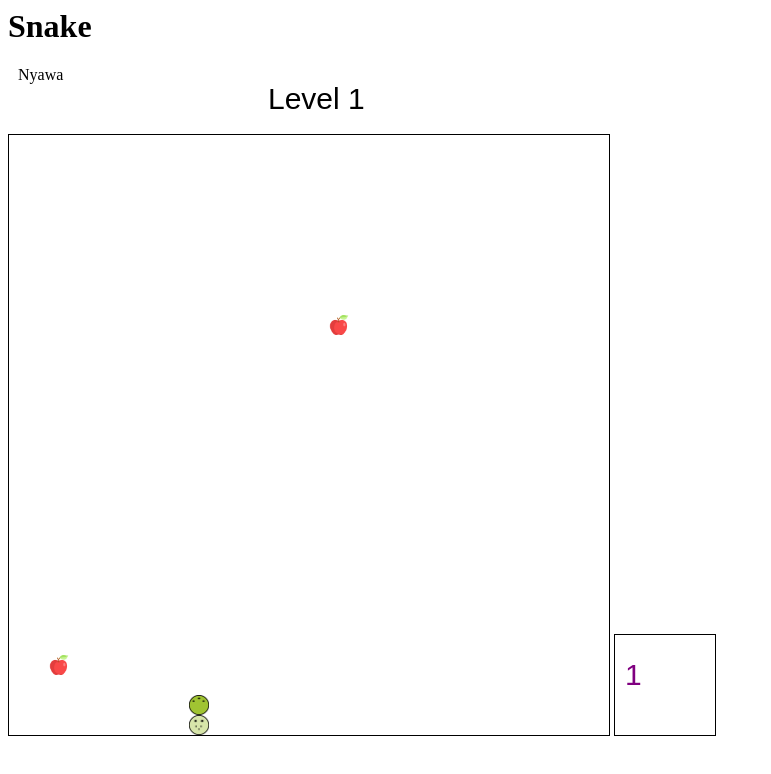
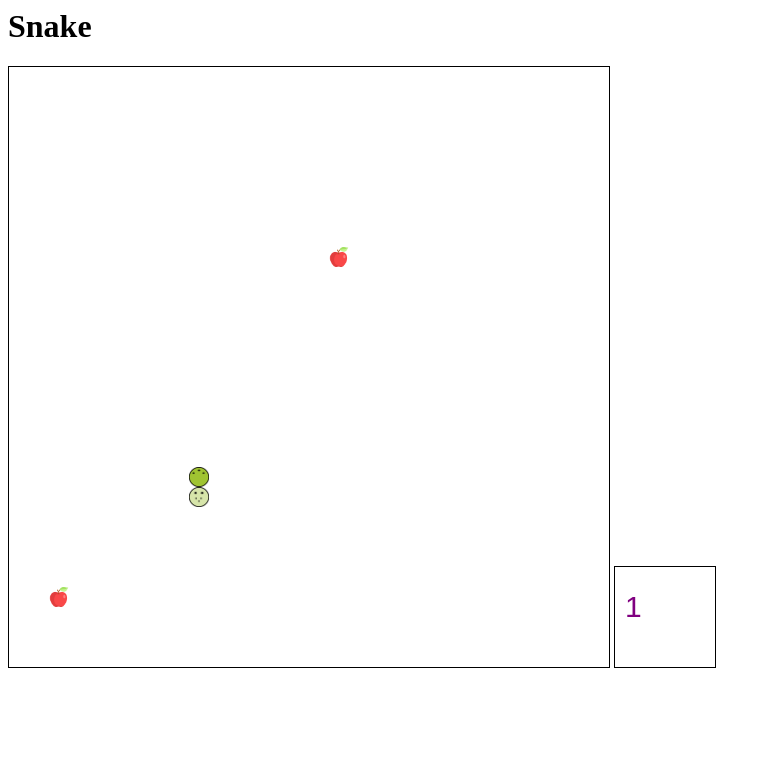
Before and after one commit to NovanM/snake-game-rg, a plain HTML site: page index.html in a window 1280 px wide. Shown: the whole page, without its empty margins (0-771 px from the left). Drawn offline with Linux system fonts and the light colour scheme.

Commit message:
Revert "Nyawa"

```diff
--- a/index.html
+++ b/index.html
@@ -8,14 +8,11 @@
         </style>
     <body onload="draw();">
         <h1>Snake</h1>
-        <div style="padding-left: 10px;">Nyawa</div>
         <img id="apple" style="display: none;" width="20" height="20" src="assets/image/apple.png" alt="Apple">
         <img id="nyawa" style="display: none;" width="20" height="20" src="/assets/image/nyawa.png" alt="Nyawa">
         <img id="headSnake" style="display: none;" src="assets/image/snake-head.png" alt="snakeHead">
         <img id="bodySnake" style="display: none;" width="5" height="5" src="assets/image/snake-body.png" alt="snakeBody">
-        <canvas id="nyawaBoard" width="250" height="50" style="position: absolute;"></canvas>
-        <canvas id="levelBoard" width="350" height="50" style="position: absolute; margin-left: 250;"></canvas>
-        <canvas id="snakeBoard" width="600" height="600" style="border:1px solid #000000; margin-top: 50px;"></canvas>
+        <canvas id="snakeBoard" width="600" height="600" style="border:1px solid #000000;"></canvas>
         <canvas id="score1Board" width="100" height="100" style="border:1px solid #000000;"></canvas>
     </body>
 </html>
--- a/index.js
+++ b/index.js
@@ -1,7 +1,7 @@
 const CELL_SIZE = 20;
 
 const CANVAS_SIZE = 600;
-const REDRAW_INTERVAL = 10;
+const REDRAW_INTERVAL = 100;
 const WIDTH = CANVAS_SIZE / CELL_SIZE;
 const HEIGHT = CANVAS_SIZE / CELL_SIZE;
 const DIRECTION = {
@@ -11,7 +11,7 @@ const DIRECTION = {
     DOWN: 3,
 }
 
-let MOVE_INTERVAL = 150;
+const MOVE_INTERVAL = 120;
 
 function initPosition() {
     return {
@@ -39,7 +39,6 @@ function initSnake(color) {
         ...initHeadAndBody(),
         direction: initDirection(),
         score: 0,
-        level: 1
     }
 }
 let snake1 = initSnake("purple");
@@ -54,43 +53,13 @@ let apples = [{
 let nyawa = {
     position: initPosition()
 }
-let snakeNyawa = 3;
+
 function drawCell(ctx, x, y, color) {
     ctx.fillStyle = color;
     ctx.drawImage(color,x * CELL_SIZE, y * CELL_SIZE, CELL_SIZE, CELL_SIZE);
 
 }
 
-// level board
-function drawLevel(snake) {
-    let levelCanvas;
-    levelCanvas = document.getElementById("levelBoard");
-    let levelCtx = levelCanvas.getContext("2d");
-
-    levelCtx.clearRect(0, 0, CANVAS_SIZE, CANVAS_SIZE);
-    levelCtx.font = "30px Arial";
-    levelCtx.fillText("Level " + snake.level, 10, levelCanvas.scrollHeight / 2);
-}
-
-// nyawa board
-function drawNyawa(snake) {
-    let NyawaCanvas;
-    NyawaCanvas = document.getElementById("nyawaBoard");
-    let NyawaCtx = NyawaCanvas.getContext("2d");
-    let nyawaX = 10;
-    let nyawaY = 5;
-    let cell = 15;
-    NyawaCtx.clearRect(0, 0, CANVAS_SIZE, CANVAS_SIZE);
-    for(let i = 1; i <= snakeNyawa; i++){
-        var img = document.getElementById("nyawa");
-        if(i%11==0){
-            nyawaY+=25;
-            nyawaX = 10
-        }
-        NyawaCtx.drawImage(img, nyawaX, nyawaY, cell, cell);
-        nyawaX+=20;
-    }
-}
 
 function drawScore(snake) {
     let scoreCanvas;
@@ -141,9 +110,7 @@ function draw() {
             ctx.drawImage(img, nyawa.position.x * CELL_SIZE, nyawa.position.y * CELL_SIZE, CELL_SIZE, CELL_SIZE);
         }
 
-        drawLevel(snake1);
         drawScore(snake1);
-        drawNyawa(snake1);
 
     }, REDRAW_INTERVAL);
 }
@@ -171,10 +138,6 @@ function eat(snake, apples) {
             apple.position = initPosition();
             snake.score++;
             snake.body.push({x: snake.head.x, y: snake.head.y});
-            if(snake.score%5==0){
-                snake.level++;
-                MOVE_INTERVAL-=35;
-            }
         }
     }
 }
@@ -182,7 +145,6 @@ function dapatNyawa(snake, nyawa) {
     if (snake.head.x == nyawa.position.x && snake.head.y == nyawa.position.y) {
         nyawa.position = initPosition();
         snake.score++;
-        snakeNyawa++;
         snake.body.push({x: snake.head.x, y: snake.head.y});
     }
 }
@@ -220,19 +182,12 @@ function moveUp(snake) {
 function checkCollision(snakes) {
     let isCollide = false;
     //this
-    // for (let i = 0; i < snakes.length; i++) {
-    //     for (let j = 0; j < snakes.length; j++) {
-    //         for (let k = 1; k < snakes[j].body.length; k++) {
-    //             if (snakes[i].head.x == snakes[j].body[k].x && snakes[i].head.y == snakes[j].body[k].y) {
-    //                 isCollide = true;
-    //             }
-    //         }
-    //     }
-    // }
-    for (let j = 0; j < snakes.length; j++) {
-        for (let k = 1; k < snakes[j].body.length; k++) {
-            if (snakes[j].head.x == snakes[j].body[k].x && snakes[j].head.y == snakes[j].body[k].y) {
-                isCollide = true;
+    for (let i = 0; i < snakes.length; i++) {
+        for (let j = 0; j < snakes.length; j++) {
+            for (let k = 1; k < snakes[j].body.length; k++) {
+                if (snakes[i].head.x == snakes[j].body[k].x && snakes[i].head.y == snakes[j].body[k].y) {
+                    isCollide = true;
+                }
             }
         }
     }
@@ -243,9 +198,7 @@ function checkCollision(snakes) {
 
         alert("Game over");
         snake1 = initSnake("purple");
-        snakeNyawa--;
-        snake1.level = 1
-        MOVE_INTERVAL = 150
+
     }
     return isCollide;
 }
```
